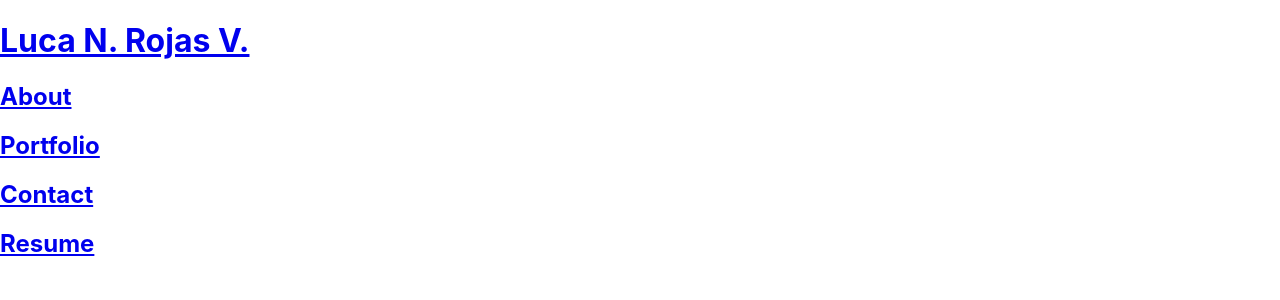
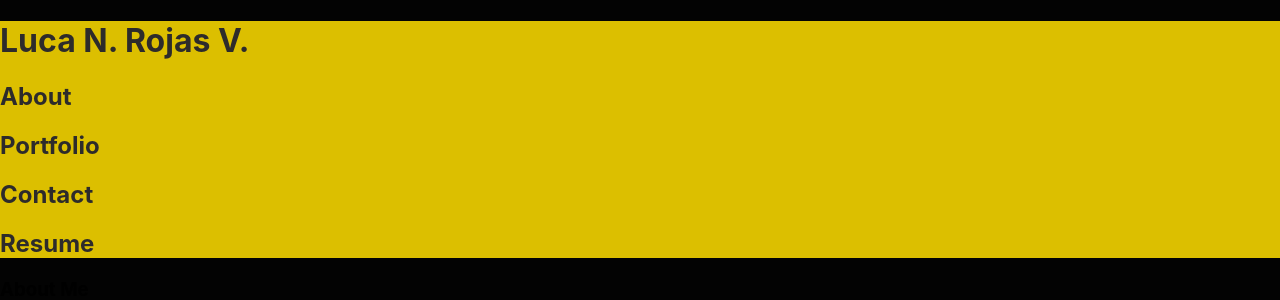
Before and after one commit to NicolasRojas-CENG/portfolio, a React (Create React App) app: page / in a window 1280 px wide. Shown: the top 300 px of the page. Built offline with nearby package versions, Linux system fonts and the light colour scheme.

Commit message:
Added a basic About page.

```diff
--- a/src/App.css
+++ b/src/App.css
@@ -1,38 +1,12 @@
-.App {
-  text-align: center;
+body{
+    background-color: rgb(3, 3, 3);
 }
 
-.App-logo {
-  height: 40vmin;
-  pointer-events: none;
+header{
+    background-color: rgb(220, 191, 0);
 }
 
-@media (prefers-reduced-motion: no-preference) {
-  .App-logo {
-    animation: App-logo-spin infinite 20s linear;
-  }
+a{
+    color: rgb(45, 43, 43);
+    text-decoration: none;
 }
-
-.App-header {
-  background-color: #282c34;
-  min-height: 100vh;
-  display: flex;
-  flex-direction: column;
-  align-items: center;
-  justify-content: center;
-  font-size: calc(10px + 2vmin);
-  color: white;
-}
-
-.App-link {
-  color: #61dafb;
-}
-
-@keyframes App-logo-spin {
-  from {
-    transform: rotate(0deg);
-  }
-  to {
-    transform: rotate(360deg);
-  }
-}
--- a/src/App.js
+++ b/src/App.js
@@ -1,10 +1,19 @@
 import './App.css';
 import Header from './components/Header';
 import Navbar from './components/Navbar';
+import About from './components/About';
 
 function App() {
     return (
-        <><Header></Header><Navbar></Navbar></>
+        <>
+            <header>
+                <Header></Header>
+                <Navbar></Navbar>
+            </header>
+            <body>
+                <About></About>
+            </body>
+        </>
     );
 }
 
--- /dev/null
+++ b/src/components/About/index.js
@@ -0,0 +1,15 @@
+import React from 'react';
+
+function Navbar() {
+    return (
+        <section>
+            <h3>About Me</h3>
+            <p>I am a 23 year old Costarican born Canadian, born in 1998. I attended
+                Humber College in the Computer Engineering Technology program, and
+                graduated with honours in 2019. I am currentlly partaking in a web
+                development bootcamp from the University of Toronto. </p>
+        </section>
+    );
+}
+
+export default Navbar;
```
